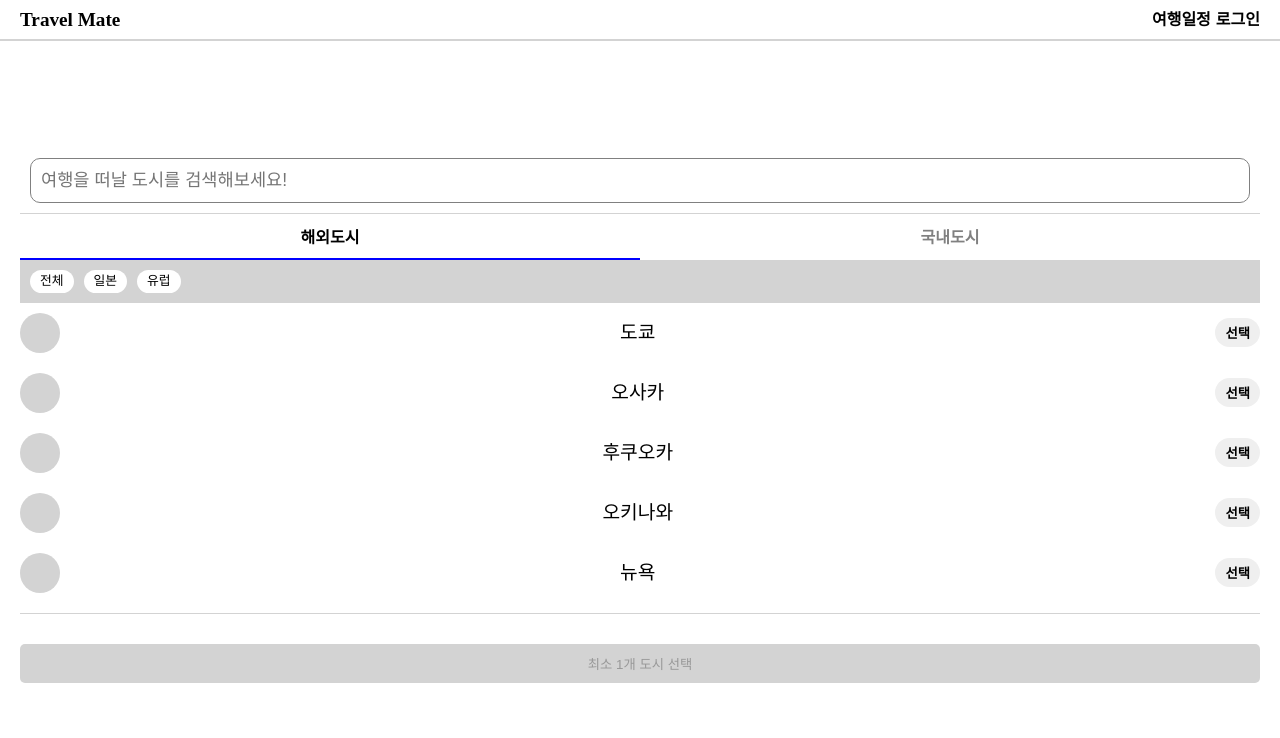
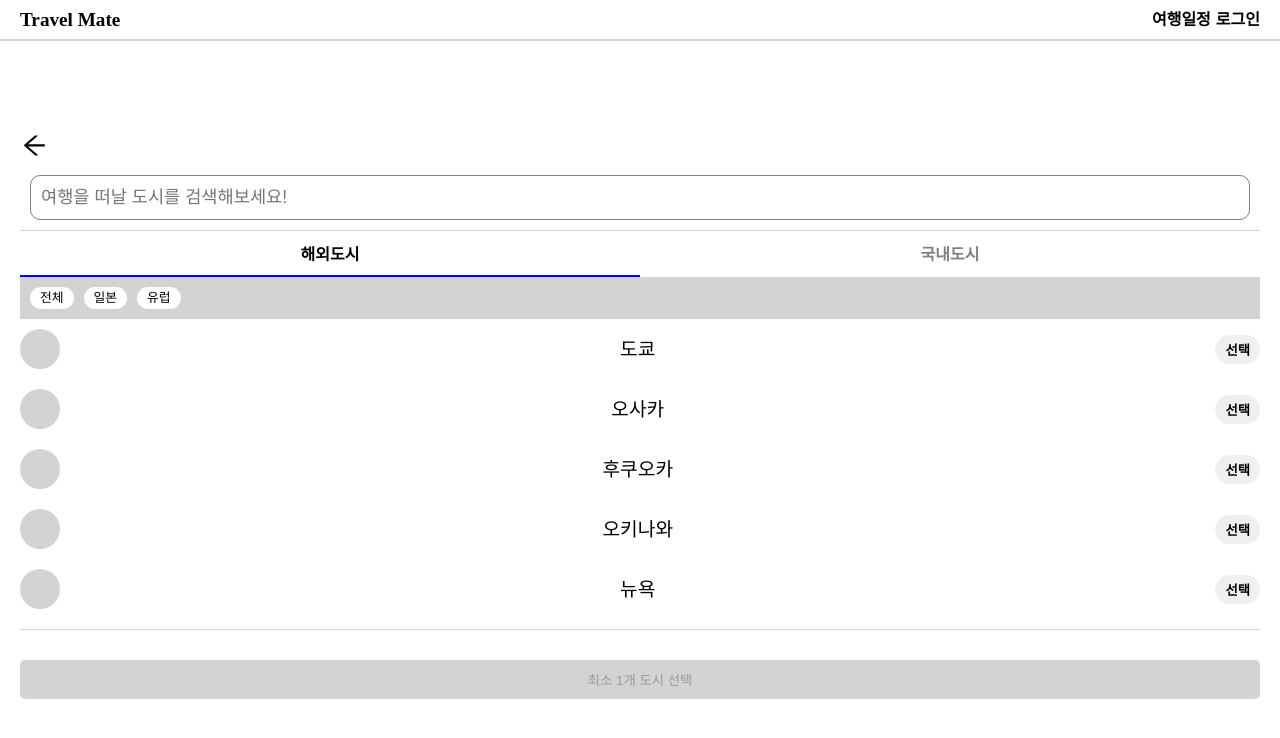
Before and after one commit to hyeon9782/travel-mate, a React (Vite) app: page /plan in a window 1280 px wide. Shown: the top 738 px of the page. Built offline with nearby package versions, Linux system fonts and the light colour scheme.

Commit message:
feat: PrevStep 컴포넌트, moveStep 함수 개발

```diff
--- a/src/components/cities/CityArea.tsx
+++ b/src/components/cities/CityArea.tsx
@@ -1,10 +1,10 @@
 import styled from "styled-components";
 import CityTab from "./CityTab";
 
-const CityArea = () => {
+const CityArea = (props) => {
   return (
     <CityAreaBlock>
-      <CityTab />
+      <CityTab {...props} />
     </CityAreaBlock>
   );
 };
--- a/src/components/cities/CityTab.tsx
+++ b/src/components/cities/CityTab.tsx
@@ -9,7 +9,7 @@ import { useSetRecoilState } from "recoil";
 import { searchState } from "../../store/searchState";
 import CitiesTag from "./CitiesTag";
 
-const CityTab = () => {
+const CityTab = ({ moveStep }: (direction: number) => void) => {
   const [inputValue, setInputValue] = useState("");
   const setSearchData = useSetRecoilState(searchState);
   const [isDomestic, setIsDomestic] = useState(false);
@@ -49,9 +49,6 @@ const CityTab = () => {
     setCities(newArr);
   };
 
-  const nextStep = () => {
-    console.log("dd");
-  };
   return (
     <CityTabBlock>
       <CitySearchInput handleChange={handleChange} />
@@ -71,7 +68,7 @@ const CityTab = () => {
       <Cities cities={cities} handleClick={handleClick} />
       <SeletedCities selectCities={selectCities} />
       <DoneButton
-        onClick={() => nextStep()}
+        onClick={() => moveStep(1)}
         disabled={selectCities.length === 0 ? true : false}
       >
         {selectCities.length > 0
--- a/src/components/common/Back.tsx
+++ /dev/null
@@ -1,3 +0,0 @@
-const Back = () => {
-  return <div></div>;
-};
--- a/src/components/common/icons.ts
+++ b/src/components/common/icons.ts
@@ -1,6 +1,13 @@
-import { AiOutlinePlus } from "react-icons/ai";
 import { ImArrowDown } from "react-icons/im";
-
+import {
+  AiOutlineArrowRight,
+  AiOutlineArrowLeft,
+  AiOutlinePlus,
+} from "react-icons/ai";
 export const PlusIcon = AiOutlinePlus;
 
 export const ArrowDownIcon = ImArrowDown;
+
+export const ArrowLeftIcon = AiOutlineArrowLeft;
+
+export const ArrowRightIcon = AiOutlineArrowRight;
--- /dev/null
+++ b/src/components/plan/PrevStep.tsx
@@ -0,0 +1,18 @@
+import { ArrowLeftIcon } from "../common/icons";
+import styled from "styled-components";
+type Props = {
+  moveStep: (direction: number) => void;
+};
+const PrevStep = ({ moveStep }: Props) => {
+  return (
+    <PrevStepBox onClick={() => moveStep(-1)}>
+      <ArrowLeftIcon></ArrowLeftIcon>
+    </PrevStepBox>
+  );
+};
+
+const PrevStepBox = styled.div`
+  font-size: 1.8rem;
+`;
+
+export default PrevStep;
--- a/src/pages/PlanPage.tsx
+++ b/src/pages/PlanPage.tsx
@@ -7,19 +7,23 @@ import PreviewArea from "../components/plan/PreviewArea";
 import CityArea from "../components/cities/CityArea";
 import DateArea from "../components/date/DateArea";
 import SearchArea from "../components/search/SearchArea";
+import PrevStep from "../components/plan/PrevStep";
 
 const STEPS = ["도시 선택", "날짜 선택", "장소 검색", "일정 계획", "미리 보기"];
 
 const PlanPage = () => {
   const [activeStep, setActiveStep] = useState(1);
+  const moveStep = (direction: number) => {
+    setActiveStep(activeStep + direction);
+  };
   const move = () => {
     let component = <></>;
     switch (STEPS[activeStep - 1]) {
       case "도시 선택":
-        component = <CityArea />;
+        component = <CityArea moveStep={moveStep} />;
         break;
       case "날짜 선택":
-        component = <DateArea />;
+        component = <DateArea moveStep={moveStep} />;
         break;
       case "장소 검색":
         component = <SearchArea />;
@@ -37,13 +41,7 @@ const PlanPage = () => {
   return (
     <Wrapper>
       <PlanPageBlock>
-        {/* <Steps
-          steps={STEPS}
-          activeStep={activeStep}
-          setActiveStep={setActiveStep}
-        >
-          <PlanBlock>{move()}</PlanBlock>
-        </Steps> */}
+        <PrevStep moveStep={moveStep} />
         {move()}
       </PlanPageBlock>
     </Wrapper>
```
